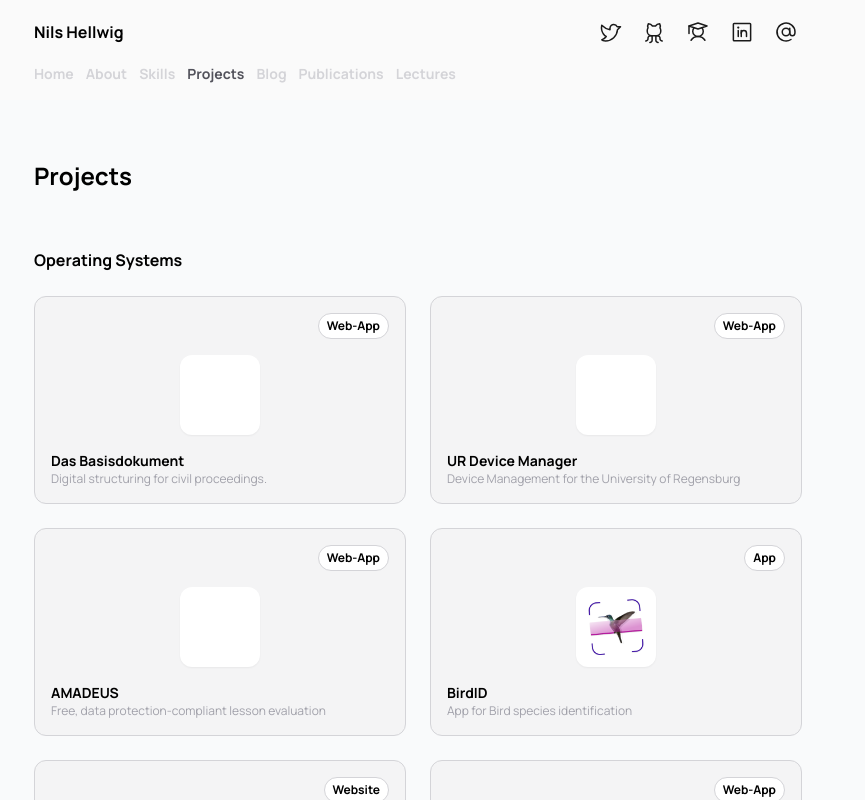
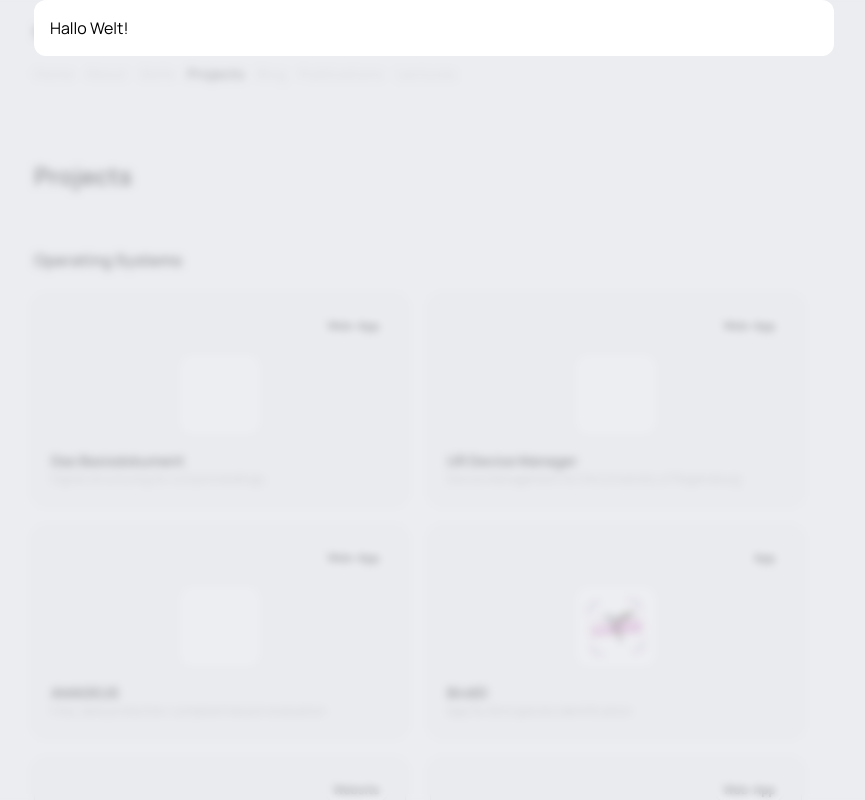
Before and after one commit to NilsHellwig/portfolio, a React (Create React App) app: page /portfolio/projects in a window 1280 px wide. Both pictures are taken after a click on the element 442 px from the left and 400 px from the top of the page. Shown: the top 800 px of the page, without its empty margins (222-1087 px from the left). Built offline with nearby package versions, Linux system fonts and the light colour scheme.

Commit message:
add overlay

```diff
--- a/src/App.tsx
+++ b/src/App.tsx
@@ -1,4 +1,4 @@
-import React from "react";
+import React, { useState } from "react";
 import { BrowserRouter as Router, Route, Routes } from "react-router-dom";
 // Pages
 import Home from "./pages/Home";
@@ -14,6 +14,8 @@
 import PageSelector from "./components/PageSelector";
 
 const App: React.FC = () => {
+  const [showOverlay, setShowOverlay] = useState(false);
+
   return (
     <div className="page-outer" style={{ fontFamily: "Manrope" }}>
       <Router>
@@ -29,12 +31,13 @@
             <Route path="portfolio/about" element={<About />} />
             <Route path="portfolio/blog" element={<Blog />} />
             <Route path="portfolio/lectures" element={<Lectures />} />
-            <Route path="portfolio/projects" element={<Projects />} />
+            <Route path="portfolio/projects" element={<Projects showOverlay={showOverlay} setShowOverlay={setShowOverlay} />} />
             <Route path="portfolio/publications" element={<Publications />} />
             <Route path="portfolio/skills" element={<Skills />} />
           </Routes>
         </div>
       </Router>
+      {showOverlay && <div className="bg-gray-200 fixed flex w-screen h-screen top-0 bg-opacity-70 backdrop-blur-sm z-20"></div>}
     </div>
   );
 };
--- a/src/index.tsx
+++ b/src/index.tsx
@@ -6,7 +6,7 @@
 import "./App.css";
 import "./fonts.css";
 
-document.body.style.backgroundColor = 'rgb(249, 250, 251)';
+document.body.style.backgroundColor = "rgb(249, 250, 251)";
 
 const root = ReactDOM.createRoot(document.getElementById("root") as HTMLElement);
 root.render(<App />);
--- a/src/pages/Projects.tsx
+++ b/src/pages/Projects.tsx
@@ -1,8 +1,24 @@
 import React, { useState } from "react";
 import { PROJECTS } from "../data/projects";
 
-const Projects: React.FC = () => {
+interface ProjectsProps {
+  showOverlay: boolean;
+  setShowOverlay: React.Dispatch<React.SetStateAction<boolean>>;
+}
+
+const Projects: React.FC<ProjectsProps> = ({ showOverlay, setShowOverlay }) => {
   const [projects] = useState(PROJECTS);
+
+  function showSingleProjectFct() {
+    if (document.body.style.overflow !== "hidden") {
+      document.body.style.overflow = "hidden";
+    } else {
+      document.body.style.overflow = "auto";
+    }
+
+    setShowOverlay(!showOverlay);
+  }
+
   return (
     <div className="pb-8">
       <h2 className="text-2xl font-bold">Projects</h2>
@@ -10,7 +26,13 @@
         <h3 className="font-bold text-md mt-6">Operating Systems</h3>
         <div className="mt-6 grid grid-cols vsm:grid-cols-2 sm:grid-cols-2 gap-6">
           {projects.map((project, index) => (
-            <div key={index} className="border-[0.5px] border-zinc-300 rounded-xl flex p-4 flex-col gap-4 bg-zinc-100 hover:bg-hover-gray cursor-pointer">
+            <div
+              key={index}
+              className="border-[0.5px] border-zinc-300 rounded-xl flex p-4 flex-col gap-4 bg-zinc-100 hover:bg-hover-gray cursor-pointer"
+              onClick={() => {
+                showSingleProjectFct();
+              }}
+            >
               <div className="flex justify-end">
                 <div className="flex bg-white rounded-full border-[0.5px] border-zinc-300 items-center px-2 py-1">
                   <span className="text-xs font-bold">{project.type}</span>
@@ -26,6 +48,11 @@
             </div>
           ))}
         </div>
+        {showOverlay && (
+          <div className="fixed top-0 max-w-[800px] w-[100%] mx-auto my-auto z-50 bg-white rounded-xl p-4">
+            <span>Hallo Welt!</span>
+          </div>
+        )}
       </section>
     </div>
   );
```
